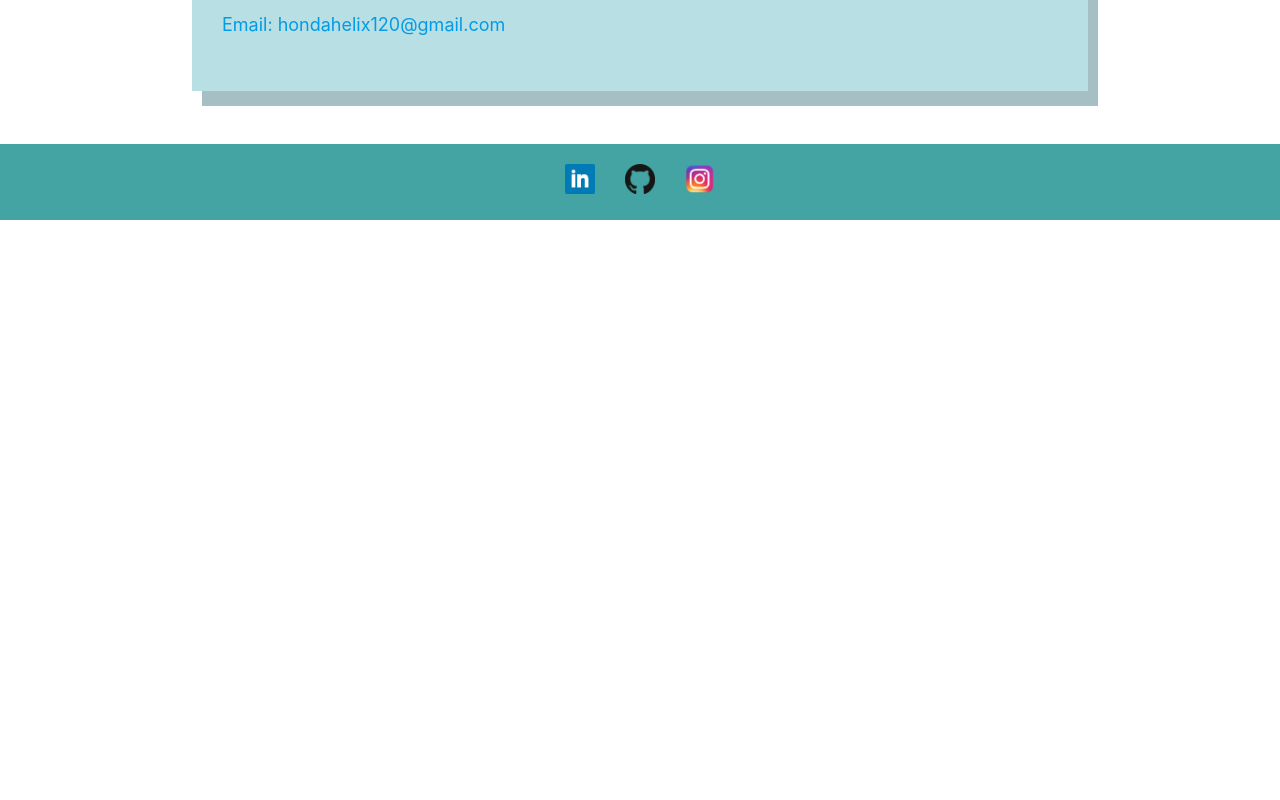
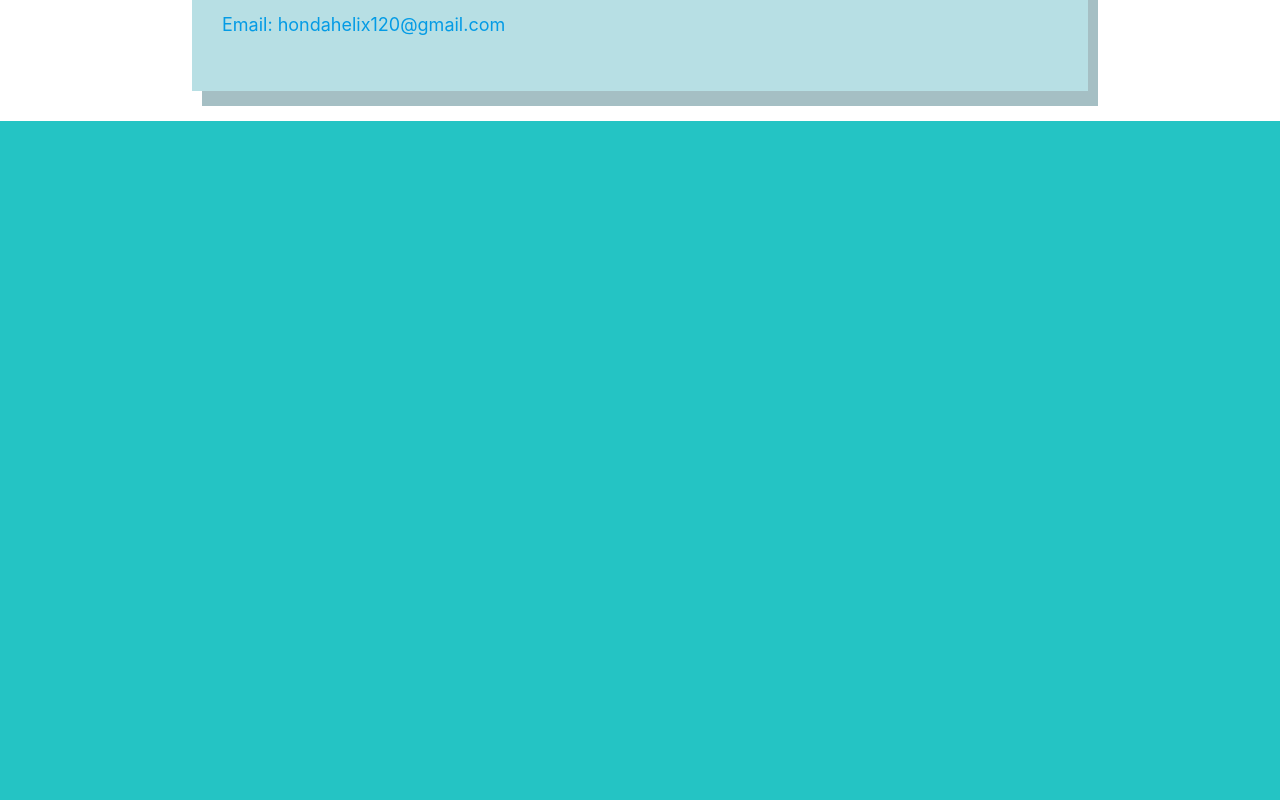
Before and after one commit to hondahelix/react-portfolio, a React (Create React App) app: page / in a window 1280 px wide. Shown: the part 860-1660 px from the top of the page. Before the commit the page ends 1080 px from the top, so only its background shows below. Built offline with nearby package versions, Linux system fonts and the light colour scheme; the HTML template or start-up script is replaced by a standard one.

Commit message:
made sections to add more info

```diff
--- a/src/App.js
+++ b/src/App.js
@@ -14,7 +14,6 @@ function App() {
             <Route exact path= {(process.env.PUBLIC_URL || "/")+"/"} component={Home} />
             <Route exact path= {(process.env.PUBLIC_URL || "/")+"/work"} component={WorkPage} />
         </Switch>
-        <br/>
         <Footer/>
     </Router>
   );
--- a/src/components/Home/home.css
+++ b/src/components/Home/home.css
@@ -19,3 +19,18 @@ p{
 #email{
     font-size: large;
 }
+.skills{
+    background-color: rgb(36, 196, 196);
+    position: relative;
+    height: 110vh;
+}
+.education{
+    background-color: white;
+    position: relative;
+    height: 110vh;
+}
+.army{
+    background-color:rgb(36, 196, 196);
+    position: relative;
+    height: 110vh;
+}
--- a/src/components/Home/index.js
+++ b/src/components/Home/index.js
@@ -3,6 +3,7 @@ import "./home.css";
 
 function Home (){
     return (
+        <>
         <div className = "container">
             <div id = "aboutMe">
                 <div className="center-align">
@@ -31,6 +32,16 @@ function Home (){
                 <br></br>
             </div>
         </div>
+        <div className = "skills">
+
+        </div>
+        <div className = "education">
+
+        </div>
+        <div className = "army">
+
+        </div>
+        </>
     )
 
 
```
Also changed, not shown: 1 other file (tests, documents, lock files or other folders).
